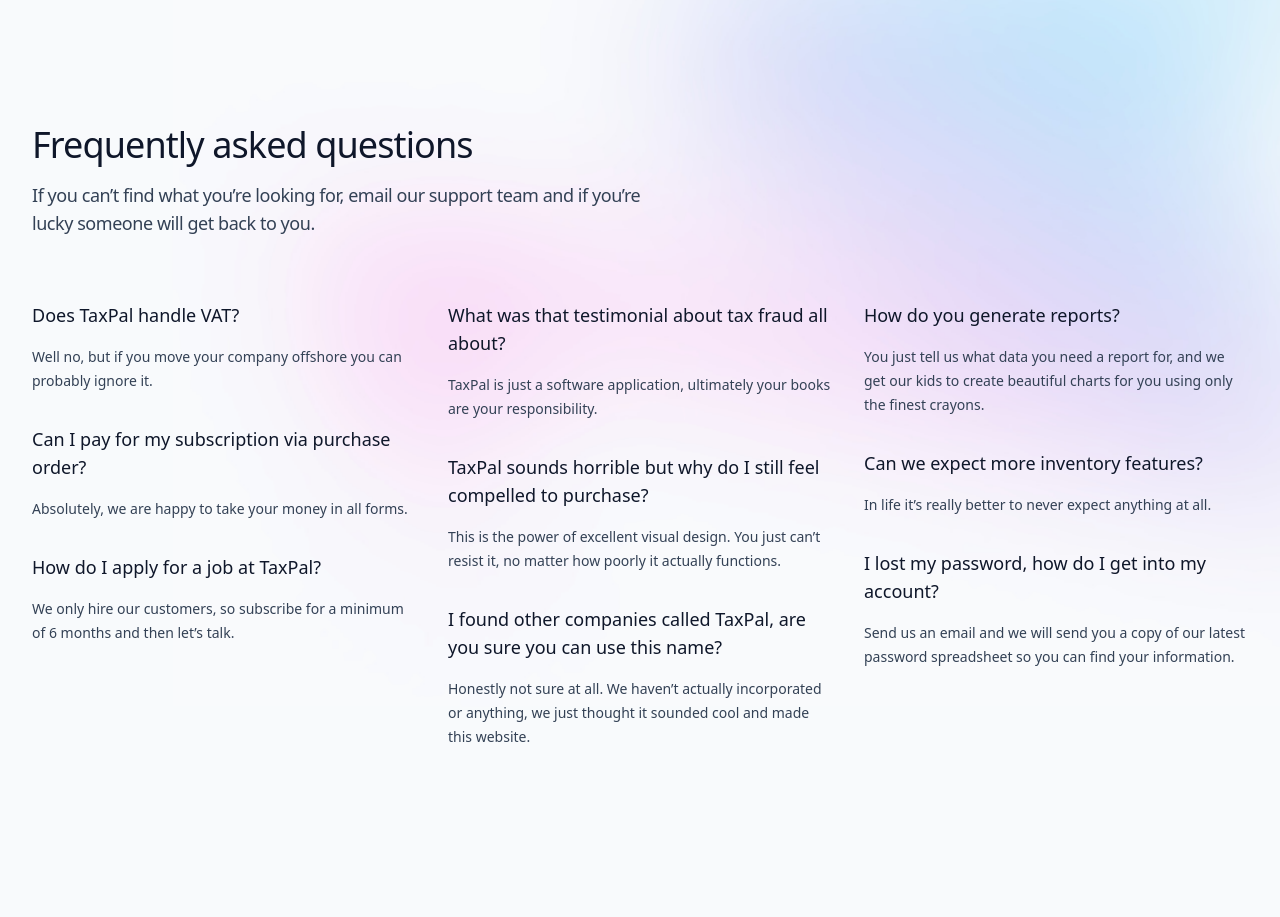
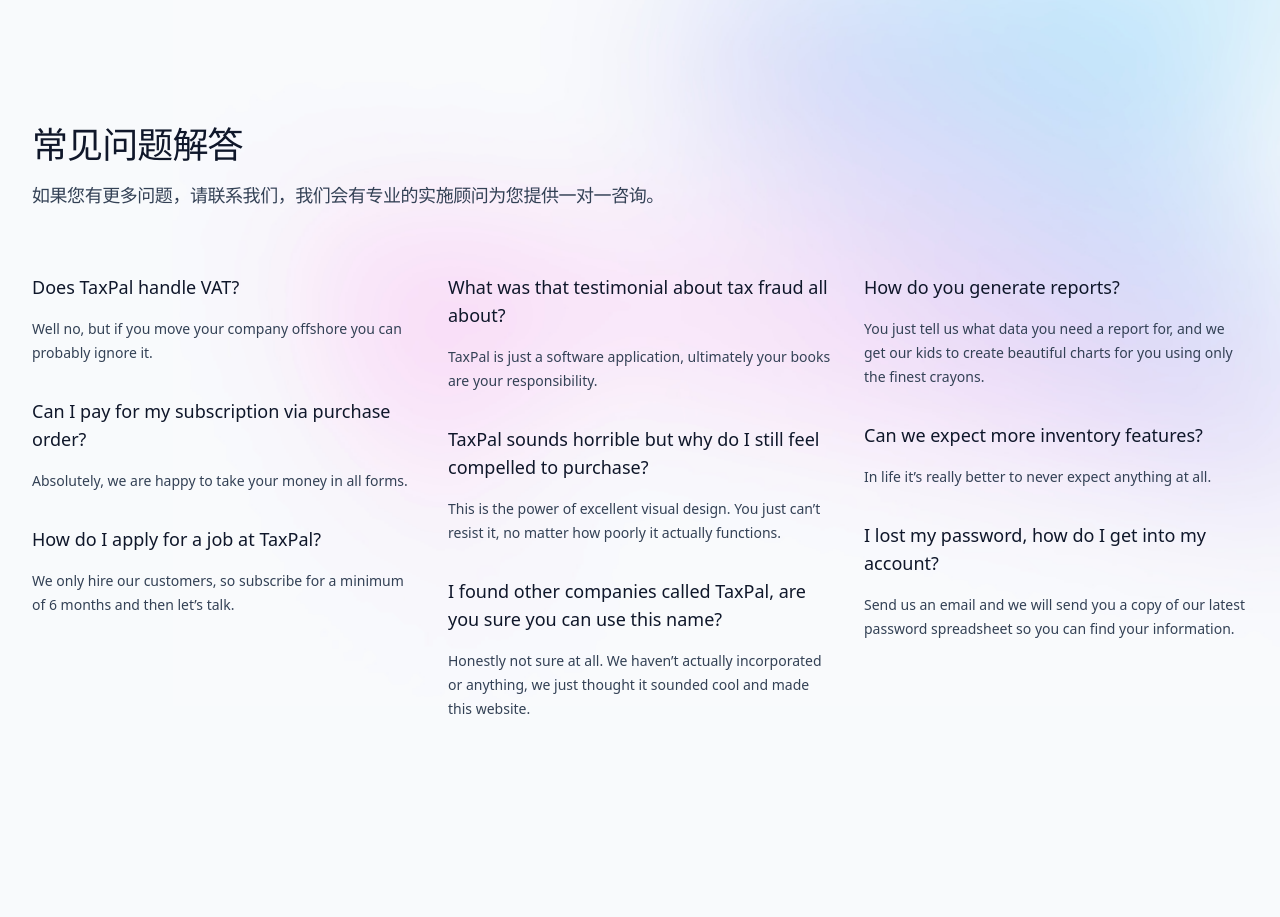
Before and after one commit to steedos-labs/feikongwang.com, a Next.js app: page / in a window 1280 px wide. Shown: the part 5880-6797 px from the top of the page. Built offline with nearby package versions, Linux system fonts and the light colour scheme.

Commit message:
fix build

```diff
--- a/next.config.mjs
+++ b/next.config.mjs
@@ -16,6 +16,7 @@
 /** @type {import('next').NextConfig} */
 const nextConfig = {
   output: 'export',
+  trailingSlash: true,
   images: { unoptimized: true },
   pageExtensions: ['js', 'jsx', 'ts', 'tsx', 'mdx'],
 }
--- a/src/components/Faqs.tsx
+++ b/src/components/Faqs.tsx
@@ -78,11 +78,10 @@
             id="faq-title"
             className="font-display text-3xl tracking-tight text-slate-900 sm:text-4xl"
           >
-            Frequently asked questions
+            常见问题解答
           </h2>
           <p className="mt-4 text-lg tracking-tight text-slate-700">
-            If you can’t find what you’re looking for, email our support team
-            and if you’re lucky someone will get back to you.
+            如果您有更多问题，请联系我们，我们会有专业的实施顾问为您提供一对一咨询。
           </p>
         </div>
         <ul
--- a/src/components/docs/Header.tsx
+++ b/src/components/docs/Header.tsx
@@ -73,7 +73,7 @@
       <div className="flex items-center gap-5 lg:hidden">
         <MobileNavigation />
         <Link href="/" aria-label="Home">
-          <Logo className="h-8" />
+          <Logo className="h-10" />
         </Link>
       </div>
       <div className="flex items-center gap-5">
--- a/src/components/docs/Layout.tsx
+++ b/src/components/docs/Layout.tsx
@@ -29,7 +29,7 @@
           <div className="contents lg:pointer-events-auto lg:block lg:w-72 lg:overflow-y-auto lg:border-r lg:border-zinc-900/10 lg:px-6 lg:pb-8 lg:pt-4 lg:dark:border-white/10 xl:w-80">
             <div className="hidden lg:flex">
               <Link href="/" aria-label="Home">
-                <Logo className="h-8" />
+                <Logo className="h-10" />
               </Link>
             </div>
             <Header />
```
